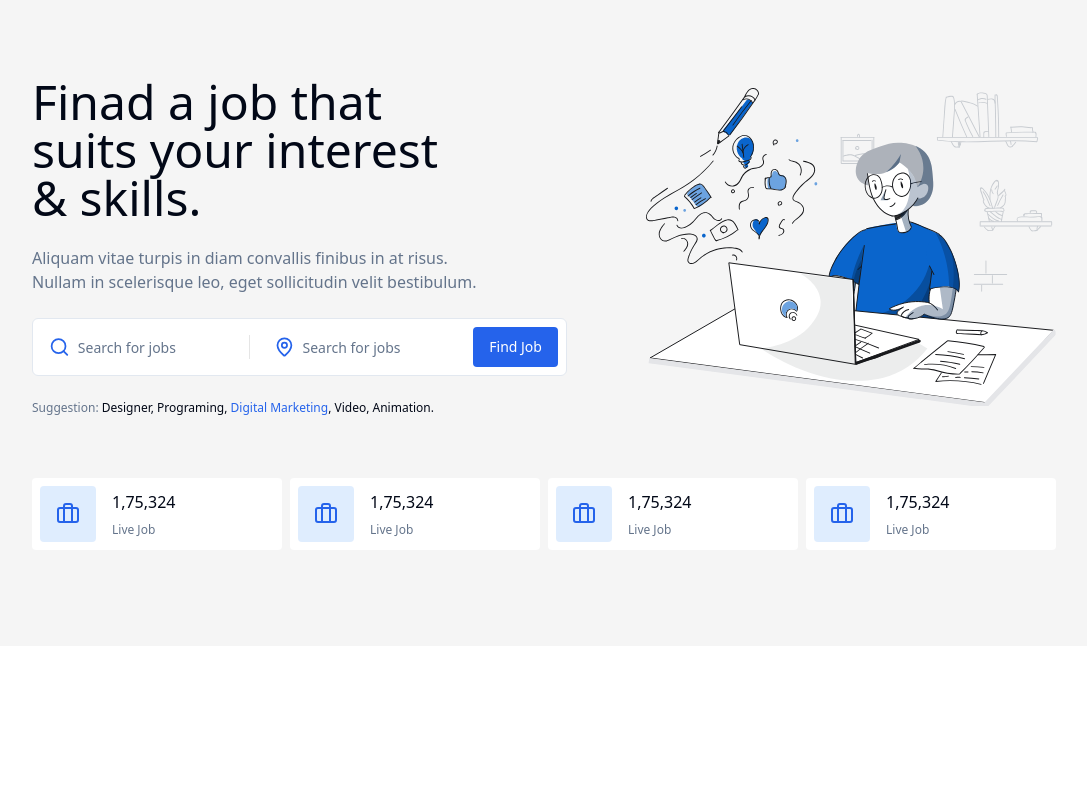
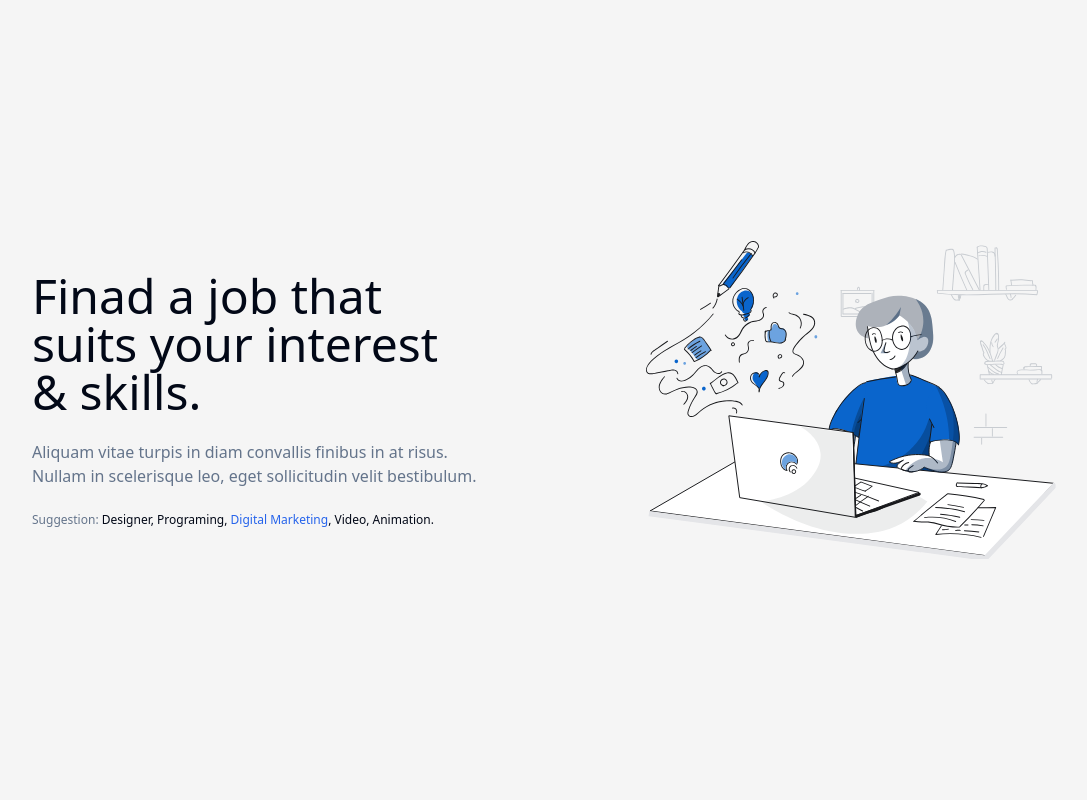
Before and after one commit to murphyrepos/portfolio, a Next.js app: page / in a window 1280 px wide. Shown: the top 800 px of the page, without its empty margins (96-1183 px from the left). Built offline with nearby package versions, Linux system fonts and the light colour scheme.

Commit message:
feature/hero-section - remove input form and cards from the hero section - adjust heights of hero section and testimonial sections

```diff
--- a/src/components/client-testimonial.tsx
+++ b/src/components/client-testimonial.tsx
@@ -10,7 +10,7 @@ import {
 } from '@/components/ui/carousel';
 const ClientTestimonial = () => {
   return (
-    <div className='flex w-full flex-col bg-neutral-100 py-14'>
+    <div className='flex h-[60vh] w-full flex-col items-center justify-center bg-neutral-100 py-14'>
       <div className='mx-auto mb-10 w-full text-center'>
         <p className='text-2xl font-medium'>Clients Testimonial</p>
       </div>
--- a/src/components/hero-section.tsx
+++ b/src/components/hero-section.tsx
@@ -13,7 +13,7 @@ import { Button } from './ui/button';
 
 const HeroSection = () => {
   return (
-    <div className='flex w-full flex-col bg-neutral-100 py-14'>
+    <div className='flex h-screen w-full flex-col items-center justify-center bg-neutral-100 py-14'>
       <div className='mx-auto flex w-[80%] max-w-screen-xl flex-row items-center justify-between space-x-5'>
         <div className='flex w-3/5 flex-col items-start justify-center space-y-6'>
           <div className='flex w-[75%] flex-col items-start justify-center space-y-6'>
@@ -25,30 +25,6 @@ const HeroSection = () => {
               in scelerisque leo, eget sollicitudin velit bestibulum.
             </p>
           </div>
-          <div className='flex w-[90%] rounded-md border bg-white text-sm'>
-            <div className='flex items-center space-x-4 px-2 py-2'>
-              <div className='flex items-center px-2'>
-                <SearchIcon size={24} className='text-primary' />
-                <Input
-                  type='text'
-                  placeholder='Search for jobs'
-                  className='rounded-md border-none p-2 text-sm font-normal outline-none focus:outline-none focus:ring-0 focus-visible:outline-none focus-visible:ring-transparent'
-                />
-              </div>
-              <div className='h-6 border-l border-neutral-200'></div>
-              <div className='flex items-center px-2'>
-                <MapPin size={24} className='text-primary' />
-                <Input
-                  type='text'
-                  placeholder='Search for jobs'
-                  className='rounded-md border-none p-2 text-sm font-normal outline-none focus:outline-none focus:ring-0 focus-visible:outline-none focus-visible:ring-transparent'
-                />
-              </div>
-              <Button className='rounded-sm bg-primary px-4 py-2 text-sm font-normal text-white'>
-                Find Job
-              </Button>
-            </div>
-          </div>
           <p className='text-xs'>
             <span className='text-muted-foreground'>Suggestion:</span> Designer,
             Programing, <span className='text-primary'>Digital Marketing</span>,
@@ -59,44 +35,6 @@ const HeroSection = () => {
           <Icons.illustration />
         </div>
       </div>
-      <div className='mx-auto my-10 grid w-[80%] max-w-screen-xl grid-cols-4 gap-2'>
-        <div className='col-span-1 flex space-x-2 rounded-sm bg-white hover:shadow-md'>
-          <div className='mx-2 my-2 flex h-14 w-14 items-center justify-center rounded-sm bg-blue-400 bg-opacity-20 text-primary hover:bg-primary hover:text-white'>
-            <Briefcase size={24} />
-          </div>
-          <div className='flex flex-col justify-center space-y-2'>
-            <p className='text-base font-medium'>1,75,324</p>
-            <p className='text-xs text-muted-foreground'>Live Job</p>
-          </div>
-        </div>
-        <div className='col-span-1 flex space-x-2 rounded-sm bg-white hover:shadow-md'>
-          <div className='mx-2 my-2 flex h-14 w-14 items-center justify-center rounded-sm bg-blue-400 bg-opacity-20 text-primary hover:bg-primary hover:text-white'>
-            <Briefcase size={24} />
-          </div>
-          <div className='flex flex-col justify-center space-y-2'>
-            <p className='text-base font-medium'>1,75,324</p>
-            <p className='text-xs text-muted-foreground'>Live Job</p>
-          </div>
-        </div>
-        <div className='col-span-1 flex space-x-2 rounded-sm bg-white hover:shadow-md'>
-          <div className='mx-2 my-2 flex h-14 w-14 items-center justify-center rounded-sm bg-blue-400 bg-opacity-20 text-primary hover:bg-primary hover:text-white'>
-            <Briefcase size={24} />
-          </div>
-          <div className='flex flex-col justify-center space-y-2'>
-            <p className='text-base font-medium'>1,75,324</p>
-            <p className='text-xs text-muted-foreground'>Live Job</p>
-          </div>
-        </div>
-        <div className='col-span-1 flex space-x-2 rounded-sm bg-white hover:shadow-md'>
-          <div className='mx-2 my-2 flex h-14 w-14 items-center justify-center rounded-sm bg-blue-400 bg-opacity-20 text-primary hover:bg-primary hover:text-white'>
-            <Briefcase size={24} />
-          </div>
-          <div className='flex flex-col justify-center space-y-2'>
-            <p className='text-base font-medium'>1,75,324</p>
-            <p className='text-xs text-muted-foreground'>Live Job</p>
-          </div>
-        </div>
-      </div>
     </div>
   );
 };
```
